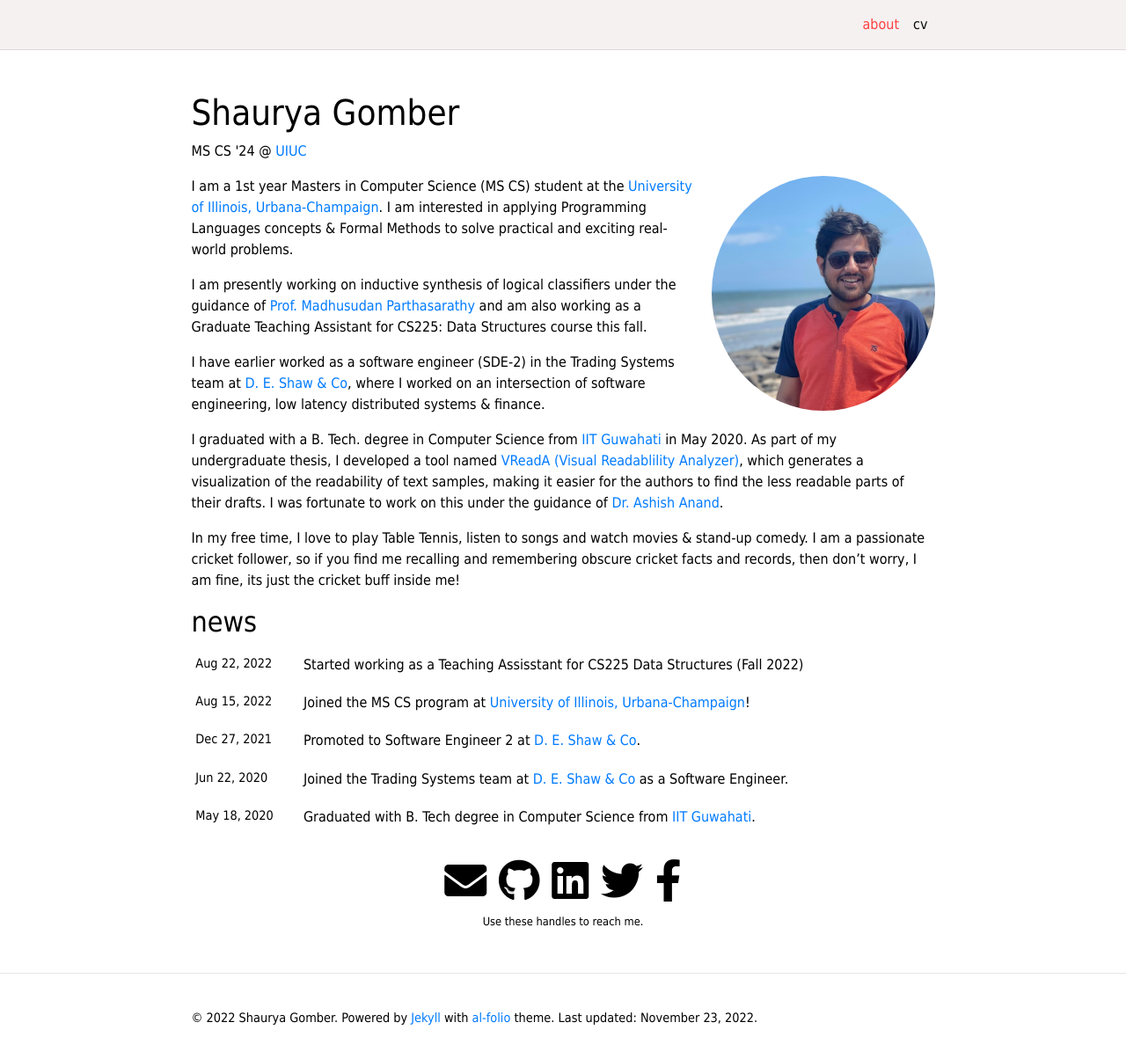
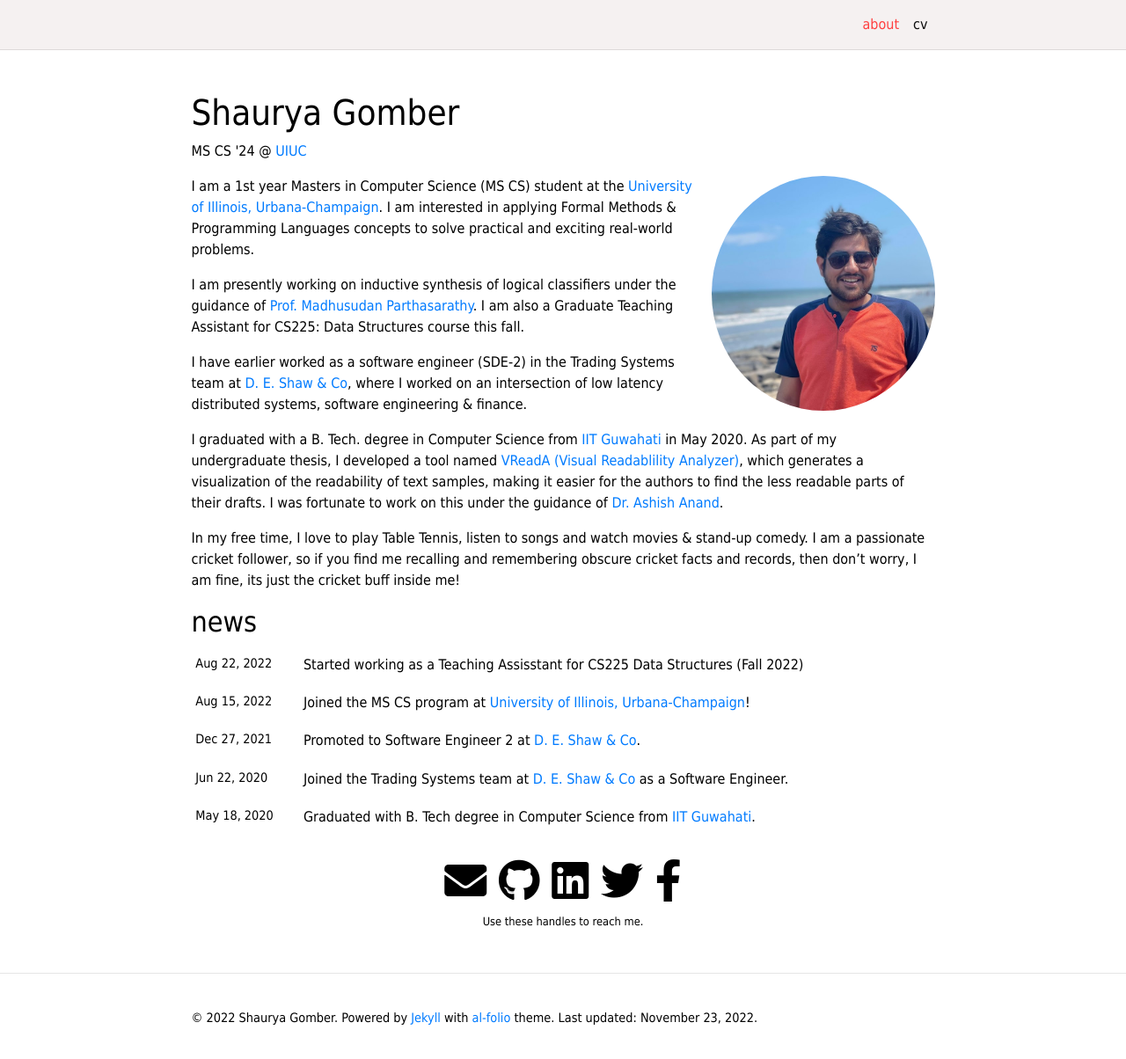
Before and after one commit to sgomber/sgomber.github.io, a Jekyll site: the page built from _pages/about.md, in a window 1280 px wide and 1208 px high. Shown: the top 1204 px of the window at 88% size. Built offline with Jekyll 4.4.1, drawn with Linux system fonts in a browser that asks for light colours; full-size pictures stand in for the smaller copies a plugin makes; comment, search, counter and statistics services are not loaded; a style sheet for code colours, icons or effects is not loaded.

Commit message:
Minor content change

```diff
--- a/_pages/about.md
+++ b/_pages/about.md
@@ -14,12 +14,12 @@ selected_papers: false # includes a list of papers marked as "selected={true}"
 social: true  # includes social icons at the bottom of the page
 ---
 
-I am a 1st year Masters in Computer Science (MS CS) student at the [University of Illinois, Urbana-Champaign](https://cs.illinois.edu/). I am interested in applying Programming Languages concepts & Formal Methods to solve practical
+I am a 1st year Masters in Computer Science (MS CS) student at the [University of Illinois, Urbana-Champaign](https://cs.illinois.edu/). I am interested in applying Formal Methods & Programming Languages concepts to solve practical
 and exciting real-world problems.
 
-I am presently working on inductive synthesis of logical classifiers under the guidance of [Prof. Madhusudan Parthasarathy](https://madhu.cs.illinois.edu/) and am also working as a Graduate Teaching Assistant for CS225: Data Structures course this fall.
+I am presently working on inductive synthesis of logical classifiers under the guidance of [Prof. Madhusudan Parthasarathy](https://madhu.cs.illinois.edu/). I am also a Graduate Teaching Assistant for CS225: Data Structures course this fall.
 
-I have earlier worked as a software engineer (SDE-2) in the Trading Systems team at <a href="https://www.deshawindia.com/">D. E. Shaw & Co</a>, where I worked on an intersection of software engineering, low latency distributed systems & finance.
+I have earlier worked as a software engineer (SDE-2) in the Trading Systems team at <a href="https://www.deshawindia.com/">D. E. Shaw & Co</a>, where I worked on an intersection of low latency distributed systems, software engineering & finance.
 
 I graduated with a B. Tech. degree in Computer Science from <a href="https://www.iitg.ac.in/">IIT Guwahati</a> in May 2020. As part of my undergraduate thesis, I developed a tool named [VReadA (Visual Readablility Analyzer)](https://github.com/sgomber/VReadA), which generates a visualization of the readability of text samples, making it easier for the authors to find the less readable parts of their drafts. I was fortunate to work on this under the guidance of <a href="https://www.iitg.ac.in/anand.ashish/">Dr. Ashish Anand</a>.
 
```
